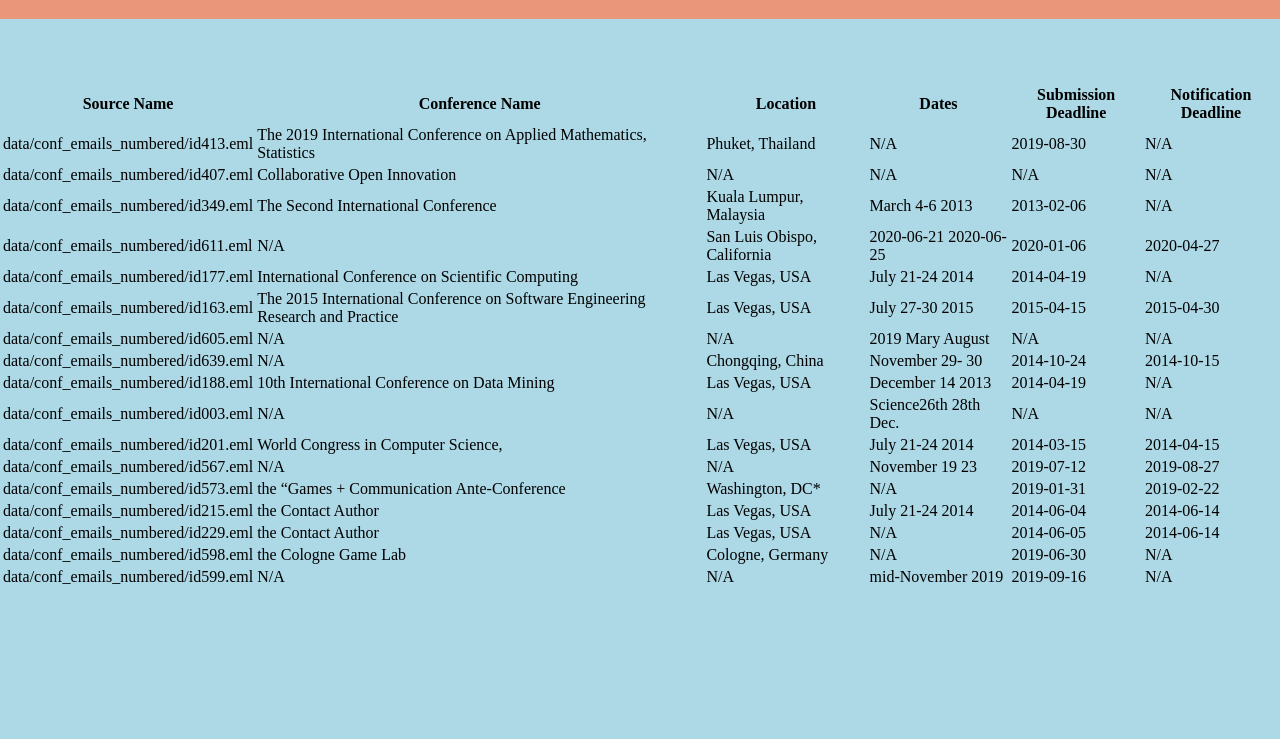
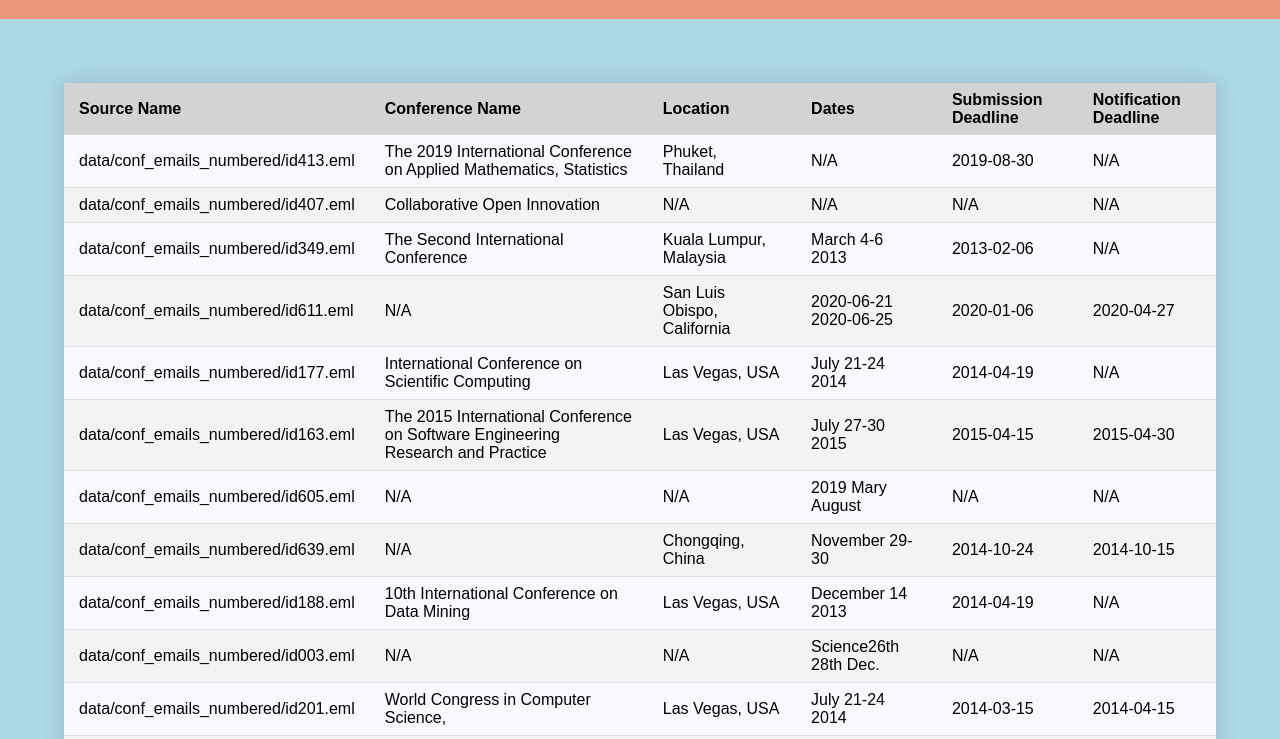
Before and after one commit to gwholland3/Conference-Email-Parser, a plain HTML site: page docs/index.html in a window 1280 px wide. Shown: the part 61-800 px from the top of the page. Drawn offline with Linux system fonts and the light colour scheme.

Commit message:
Make dashboard prettier

```diff
--- a/docs/index.css
+++ b/docs/index.css
@@ -15,3 +15,28 @@ body {
    justify-content: center;
    margin: 5% auto;
 }
+
+table {
+   border-collapse: collapse;
+   background-color: ghostwhite;
+   box-shadow: 0 0 20px rgba(0, 0, 0, 0.15);
+   max-width: 90%;
+   font-family: sans-serif;
+}
+
+thead tr {
+   background-color: lightgrey;
+   text-align: left;
+}
+
+tbody tr {
+   border-bottom: 1px solid #dddddd;
+}
+
+tbody tr:nth-of-type(even) {
+   background-color: #f3f3f3;
+}
+
+th, td {
+   padding: 8px 15px;
+}
```
